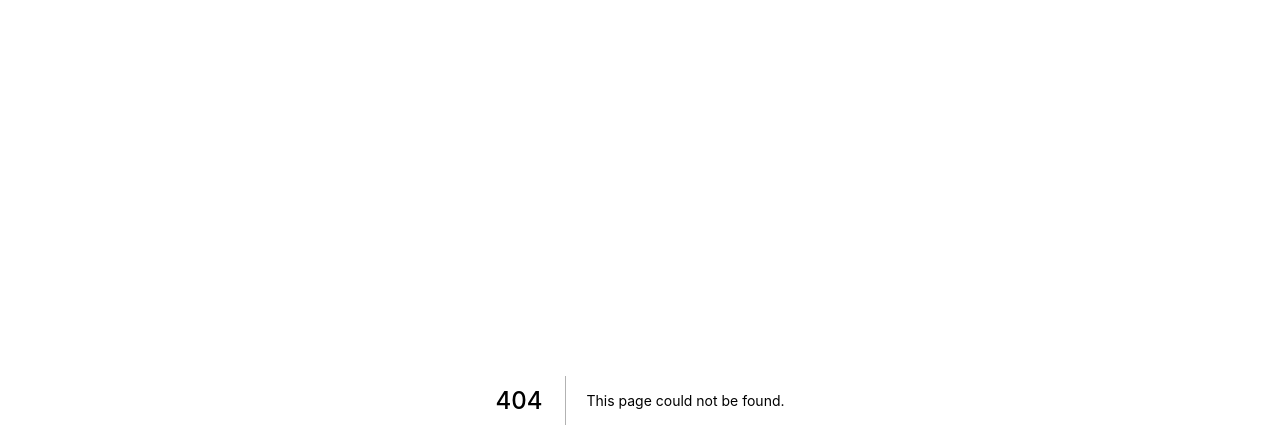
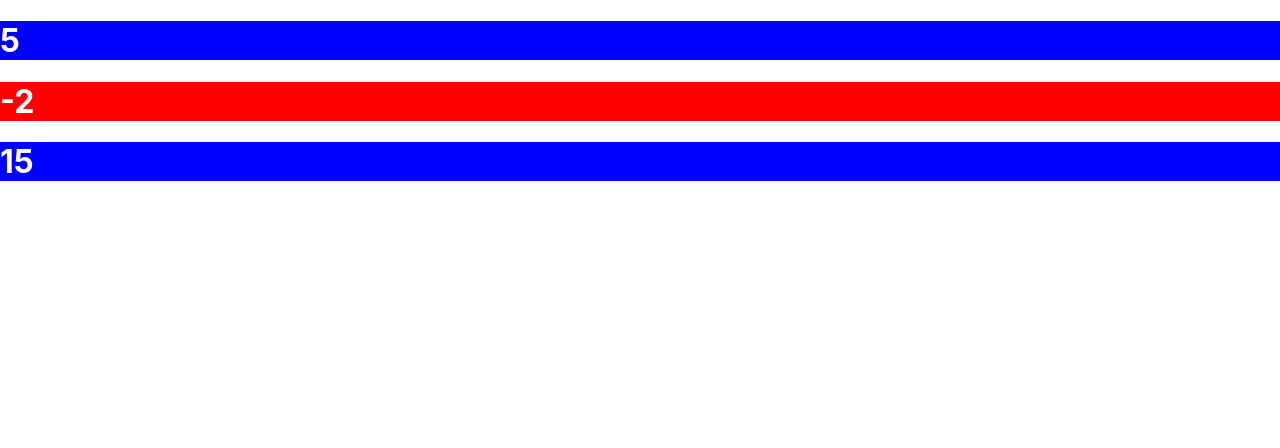
Before and after one commit to brn-borges/web-20221-n, a Next.js app in the folder proj_aulas/projeto001/: page /excss/usandoEstilo in a window 1280 px wide. Before the commit this address had no page. Shown: the top 448 px of the page. Built offline with nearby package versions, Linux system fonts and the light colour scheme.

Commit message:
Aula 29/03/22

```diff
--- /dev/null
+++ b/proj_aulas/projeto001/components/Estilo.jsx
@@ -0,0 +1,9 @@
+export default function Estilo(props){
+    return (
+        // <div>{props.color}</div>
+        // <div>{props.numero}</div>
+        <div>
+            <h1 style={{backgroundColor:props.numero>=0?"blue":"red", color:"white"}}>{props.numero}</h1>
+        </div>
+    )
+}
--- a/proj_aulas/projeto001/pages/_app.js
+++ b/proj_aulas/projeto001/pages/_app.js
@@ -1,4 +1,5 @@
 import '../styles/globals.css'
+import './excss/integracao001.css'
 
 function MyApp({ Component, pageProps }) {
   return <Component {...pageProps} />
--- /dev/null
+++ b/proj_aulas/projeto001/pages/excss/integracao001.css
@@ -0,0 +1,9 @@
+.init001 .vermelho{
+    color: red;
+}
+.init001 .azul{
+    color: blue;
+}
+.init001 .branco{
+    color: white;
+}
--- /dev/null
+++ b/proj_aulas/projeto001/pages/excss/integracao002.jsx
@@ -0,0 +1,6 @@
+import styles from '/styles/integracao002.module.css'
+export default function init(){
+    return(
+        <div className={styles.cinza}>Texto em integração</div>
+    )
+}
--- /dev/null
+++ b/proj_aulas/projeto001/pages/excss/usandoEstilo.jsx
@@ -0,0 +1,12 @@
+import Estilo from "../../components/Estilo";
+
+export default function init(){
+    return(
+        <div>
+            {/* <Estilo color="blue"></Estilo> */}
+            <Estilo numero={5}></Estilo>
+            <Estilo numero={-2}></Estilo>
+            <Estilo numero={15}></Estilo>
+        </div>
+    )
+}
--- /dev/null
+++ b/proj_aulas/projeto001/styles/integracao002.module.css
@@ -0,0 +1,3 @@
+.cinza{
+    color: gray;
+}
```
Also changed, not shown: proj_aulas/projeto001/pages/excss/integracao001.jsx (added, +10 -0 lines).
